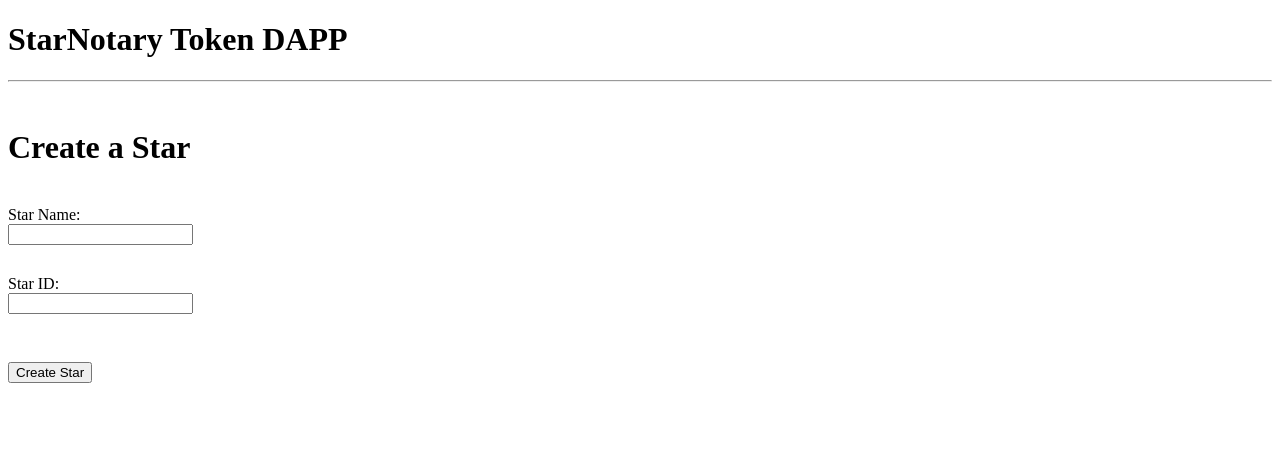
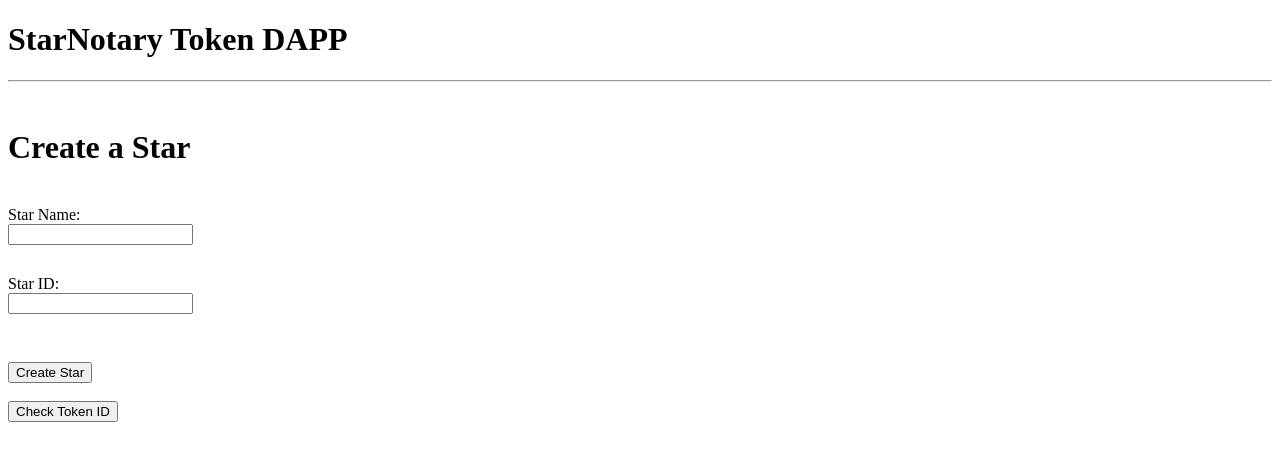
Before and after one commit to samfauble/project2_udacity, a website built with webpack: page app/src/index.html in a window 1280 px wide. Built offline with nearby package versions, Linux system fonts and the light colour scheme; what web3 would draw is missing.

Commit message:
added frontend

```diff
--- a/app/src/index.js
+++ b/app/src/index.js
@@ -37,6 +37,13 @@ const App = {
     const id = document.getElementById("starId").value;
     await createStar(name, id).send({from: this.account});
     App.setStatus("New Star Owner is " + this.account + ".");
+  },
+
+  checkTokenId: async function() {
+    const { lookUpTokenIdToStarInfo } = this.meta.methods;
+    const id = document.getElementById("starId").value;
+    const name = await lookUpTokenIdToStarInfo(id);
+    App.setStatus("Star name is: " + name + ".");
   }
 
 };
```
Also changed, not shown: app/src/index.html (+1 -1 lines).
